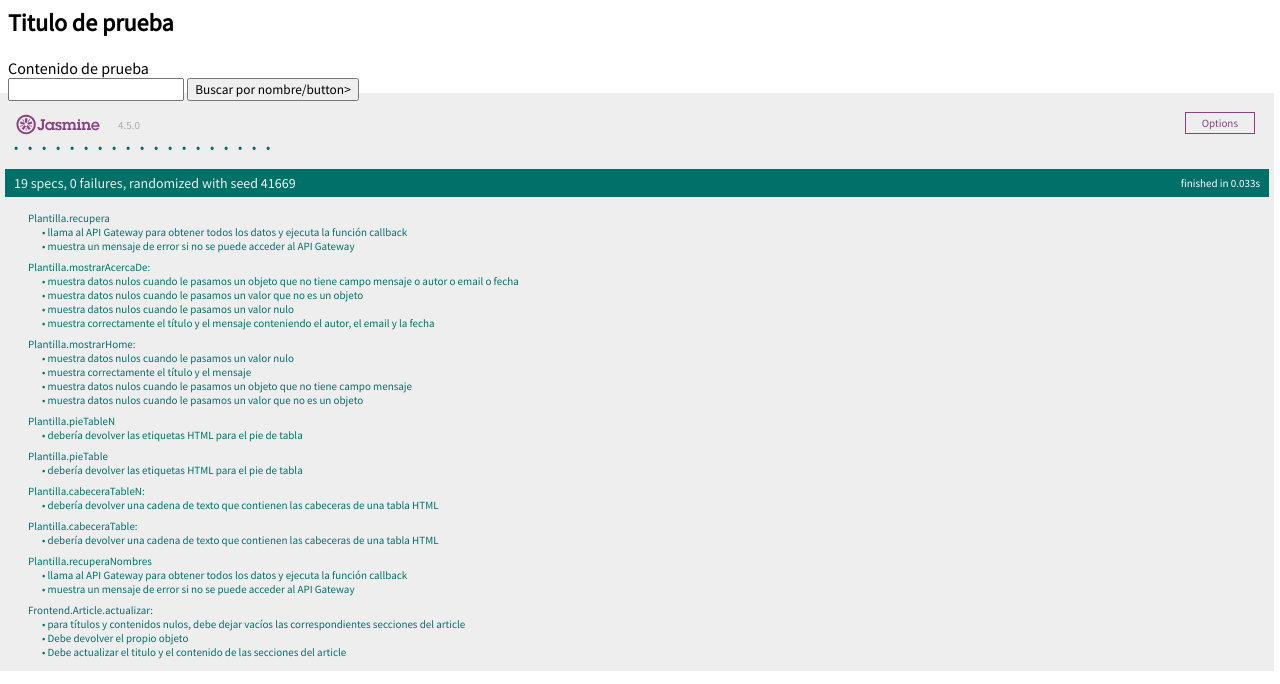
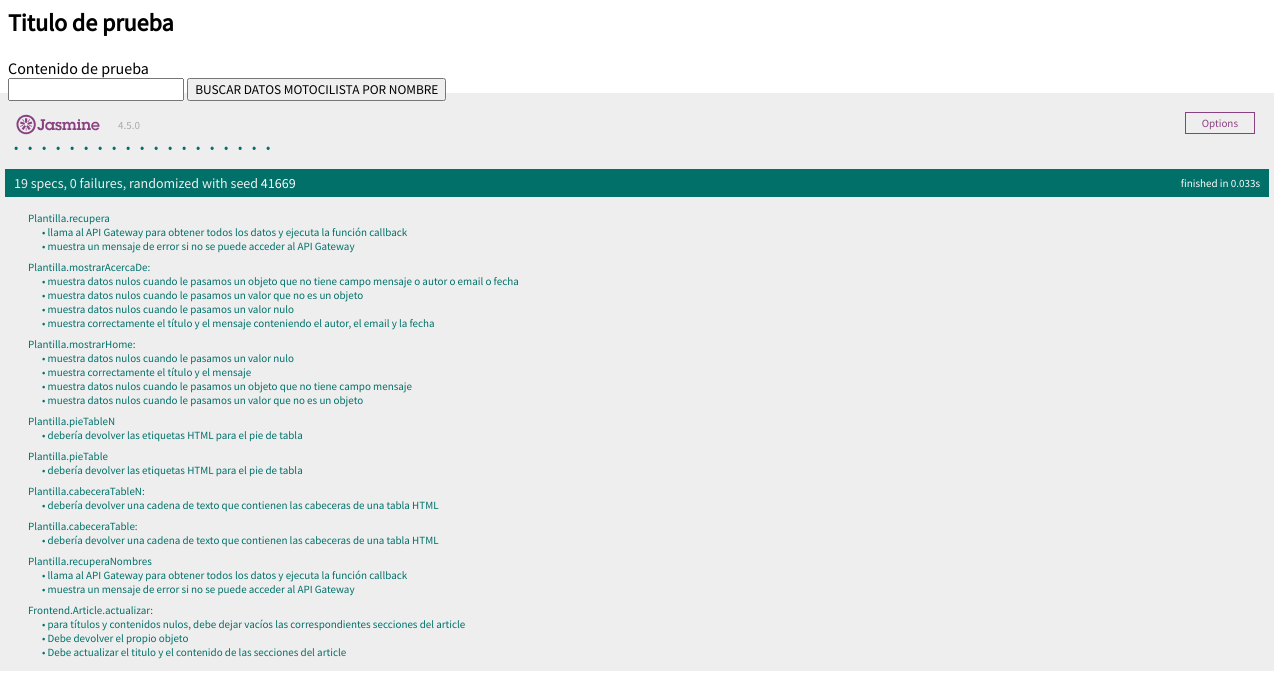
Before and after one commit to UJA-DAGIL-22-23/dagil-2022-2023-practica-3-ira00026, a website with bundled scripts: page front-end/static-files/index.html in a window 1280 px wide. Shown: the part 116-800 px from the top of the page. Built offline with nearby package versions, Linux system fonts and the light colour scheme.

Commit message:
Edito boton index (buscar datos motociclista por nombre )

```diff
--- a/front-end/static-files/index.html
+++ b/front-end/static-files/index.html
@@ -50,7 +50,7 @@
             <!--<div id="tabla-listado-Plantilla"> -->
         </div>
         <input type="text" id="campo-busqueda">
-        <button class="button" onclick="Plantilla.personaBuscar(document.getElementById('campo-busqueda').value)">Buscar por nombre/button>
+        <button class="button" onclick="Plantilla.personaBuscar(document.getElementById('campo-busqueda').value)"> BUSCAR DATOS MOTOCILISTA POR NOMBRE </button>
     </article>
 
 
```
